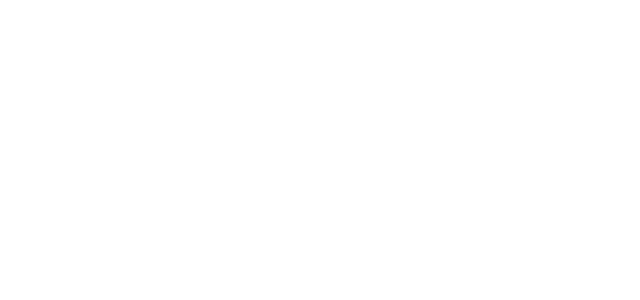
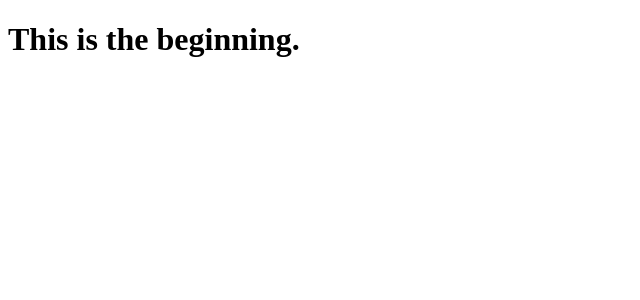
Before and after one commit to CIDoubleAgent/nz-portfolio-v3, a JavaScript app: page / in a window 1280 px wide. Shown: the top 300 px of the page, without its empty margins (0-640 px from the left). Built offline with nearby package versions, Linux system fonts and the light colour scheme; the HTML template or start-up script is replaced by a standard one.

Commit message:
Set up basic scss template

```diff
--- a/src/App.js
+++ b/src/App.js
@@ -2,7 +2,9 @@
   return (
     <div className="App">
       <header className="App-header">
-
+        <h1>
+          This is the beginning.
+        </h1>
       </header>
     </div>
   );
--- /dev/null
+++ b/src/scss/_base.scss
@@ -0,0 +1,19 @@
+body {
+    margin: 0;
+    font-family: -apple-system, BlinkMacSystemFont, 'Segoe UI', 'Roboto', 'Oxygen',
+      'Ubuntu', 'Cantarell', 'Fira Sans', 'Droid Sans', 'Helvetica Neue',
+      sans-serif;
+    -webkit-font-smoothing: antialiased;
+    -moz-osx-font-smoothing: grayscale;
+
+    background-color: $primary;
+  }
+
+  code {
+    font-family: source-code-pro, Menlo, Monaco, Consolas, 'Courier New',
+      monospace;
+  }
+
+  h1 {
+    color: $secondary;
+  }
--- a/src/scss/index.css
+++ b/src/scss/index.css
@@ -3,9 +3,13 @@
   font-family: -apple-system, BlinkMacSystemFont, "Segoe UI", "Roboto", "Oxygen", "Ubuntu", "Cantarell", "Fira Sans", "Droid Sans", "Helvetica Neue", sans-serif;
   -webkit-font-smoothing: antialiased;
   -moz-osx-font-smoothing: grayscale;
-  background-color: rgb(69, 101, 101);
+  background-color: rgb(0, 0, 0);
 }
 
 code {
   font-family: source-code-pro, Menlo, Monaco, Consolas, "Courier New", monospace;
+}
+
+h1 {
+  color: whitesmoke;
 }/*# sourceMappingURL=index.css.map */
--- a/src/scss/index.scss
+++ b/src/scss/index.scss
@@ -1,15 +1,11 @@
-body {
-  margin: 0;
-  font-family: -apple-system, BlinkMacSystemFont, 'Segoe UI', 'Roboto', 'Oxygen',
-    'Ubuntu', 'Cantarell', 'Fira Sans', 'Droid Sans', 'Helvetica Neue',
-    sans-serif;
-  -webkit-font-smoothing: antialiased;
-  -moz-osx-font-smoothing: grayscale;
+// variables & functions
+@import 'variables';
 
-  background-color: rgb(69, 101, 101)
-}
+// base & layout
+@import 'base';
 
-code {
-  font-family: source-code-pro, Menlo, Monaco, Consolas, 'Courier New',
-    monospace;
-}
+// colors
+
+//components (button, card, navbar)
+
+// utilities (margin, padding, opacity)
```
Also changed, not shown: src/scss/_variables.scss (added, +18 -0 lines), src/scss/components/card.scss (added, +12 -0 lines), 1 other file (tests, documents, lock files or other folders).
